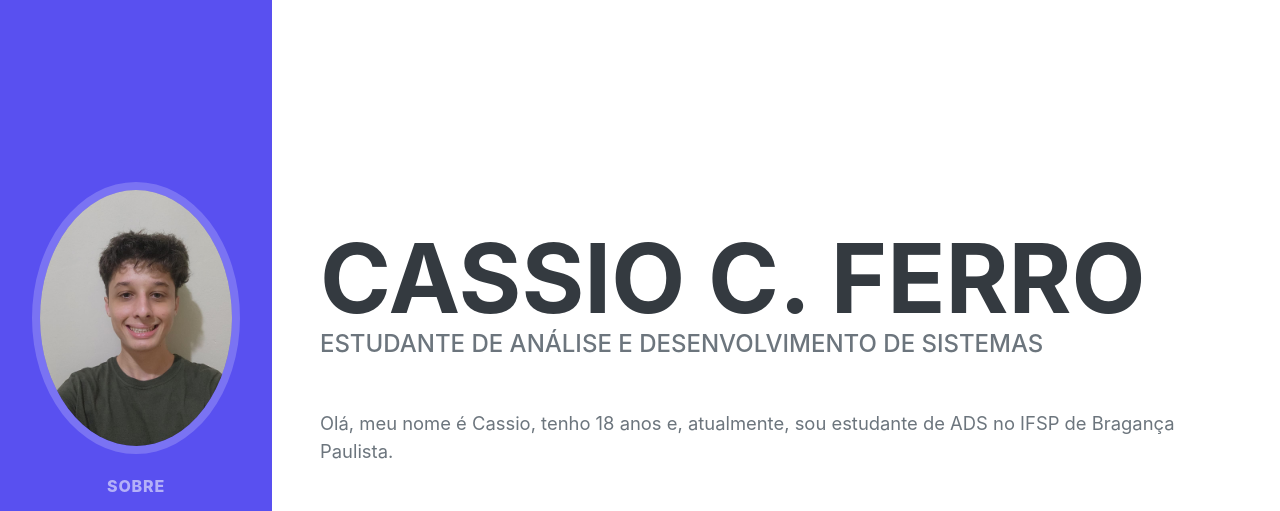
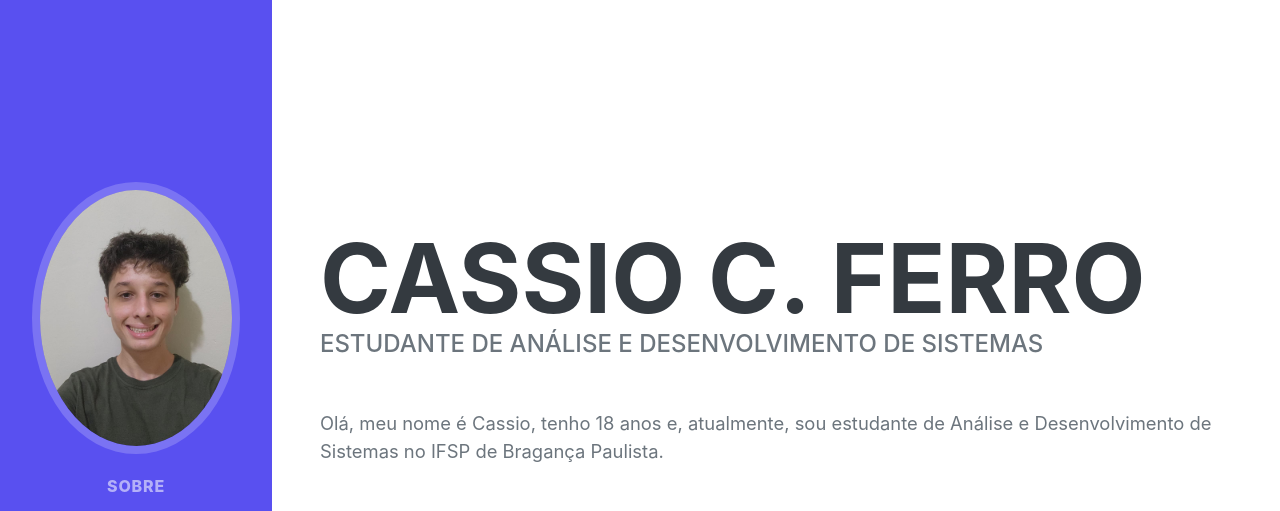
Before and after one commit to CassioCFerro/CassioCFerro.github.io, a plain HTML site: page index.html in a window 1280 px wide. Shown: the top 511 px of the page. Drawn offline with nearby package versions, Linux system fonts and the light colour scheme; a web font is replaced by a local one.

Commit message:
Segundo Commit

```diff
--- a/index.html
+++ b/index.html
@@ -43,7 +43,7 @@
                     <div class="subheading mb-5">
                         Estudante de Análise e Desenvolvimento de Sistemas
                     </div>
-                    <p class="lead mb-5">Olá, meu nome é Cassio, tenho 18 anos e, atualmente, sou estudante de ADS no IFSP de Bragança Paulista.</p>
+                    <p class="lead mb-5">Olá, meu nome é Cassio, tenho 18 anos e, atualmente, sou estudante de Análise e Desenvolvimento de Sistemas no IFSP de Bragança Paulista.</p>
                     <div class="social-icons">
                         <a class="social-icon" href="https://www.linkedin.com/in/cassio-cavallaro-ferro/" target="_blank"><i class="fab fa-linkedin-in"></i></a>
                         <a class="social-icon" href="https://github.com/CassioCFerro" target = "_blank"><i class="fab fa-github"></i></a>
```
